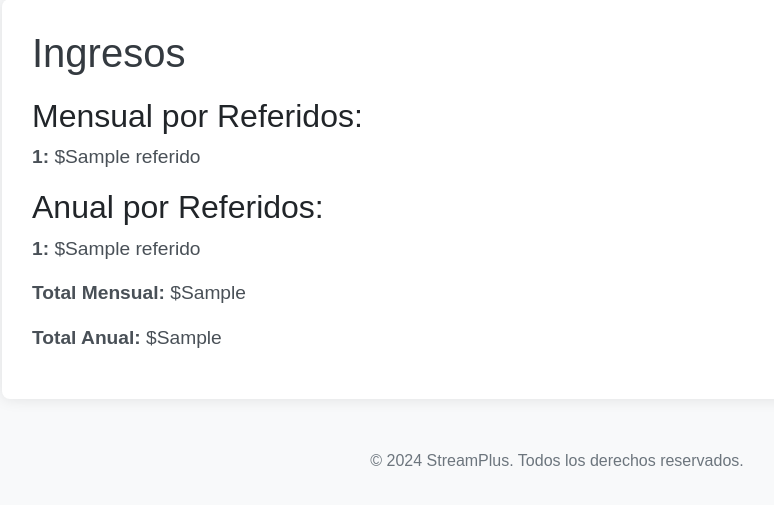
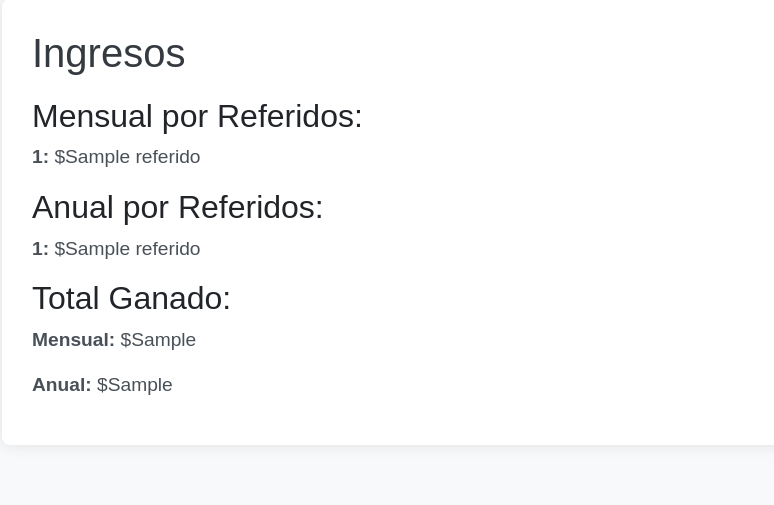
Before and after one commit to joelshn/streamplus, a Flask app: template app/templates/ver_ingresos.html in a window 1280 px wide. Shown: the part 167-672 px from the top of the page, without its empty margins (83-857 px from the left). Run offline with Flask 3, Linux system fonts and the light colour scheme; the template is opened without the code that fills it: most values are stand-ins (such as "Sample title", 1, 10 or a date in 2020); some libraries are stand-ins or nearby versions.

Commit message:
ingresoshtml

```diff
--- a/app/templates/ver_ingresos.html
+++ b/app/templates/ver_ingresos.html
@@ -66,14 +66,12 @@
                     <p><strong>{{ referido[0] }}:</strong> ${{ referido[1] }}</p>
                 {% endfor %}
 
-                <p><strong>Total Mensual:</strong> ${{ ingresos_mensuales }}</p>
-                <p><strong>Total Anual:</strong> ${{ ingresos_anuales }}</p>
+                <h2>Total Ganado:</h2>
+                <p><strong>Mensual:</strong> ${{ ingresos_mensuales }}</p>
+                <p><strong>Anual:</strong> ${{ ingresos_anuales }}</p>
             </div>
         </div>
 
-        <div class="footer">
-            <p>&copy; 2024 StreamPlus. Todos los derechos reservados.</p>
-        </div>
     </div>
 
     <!-- Agregar jQuery -->
```
